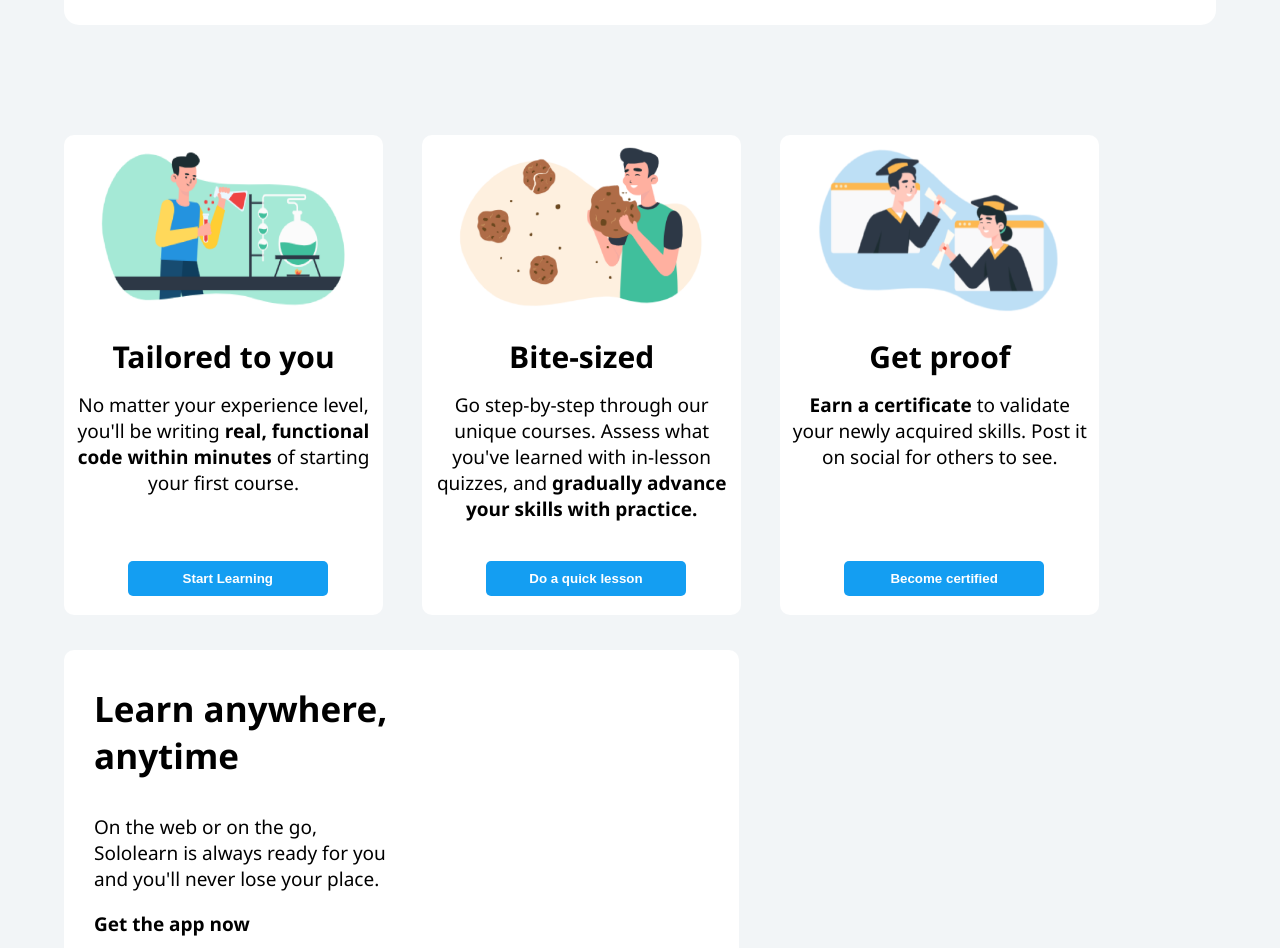
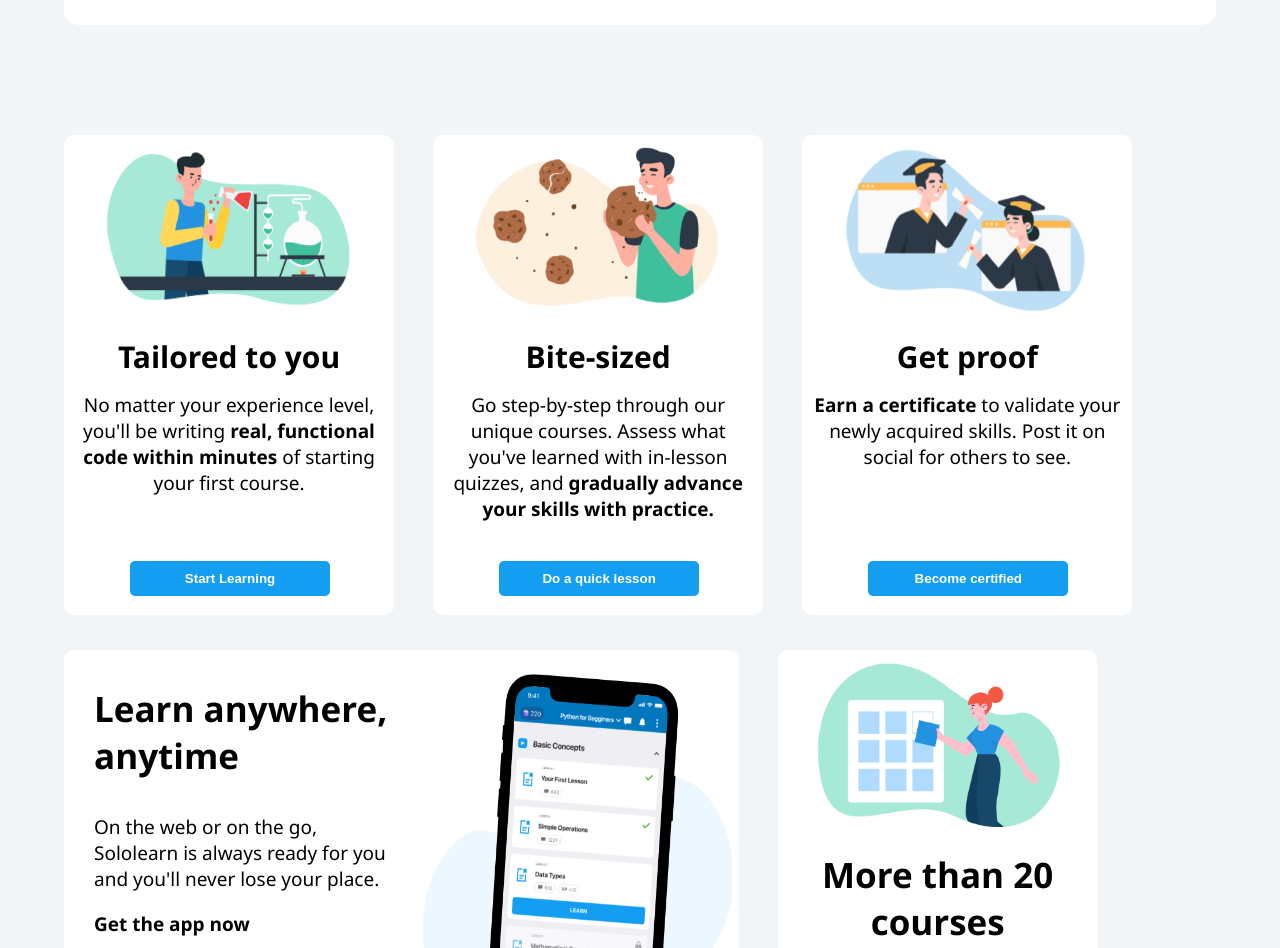
Before and after one commit to MohammedGad23/project-HTML-CSS, a plain HTML site: page index.html in a window 1280 px wide. Shown: the part 960-1908 px from the top of the page. Drawn offline with Linux system fonts and the light colour scheme.

Commit message:
Update stylehome.css

```diff
--- a/stylehome.css
+++ b/stylehome.css
@@ -128,10 +128,10 @@ a{
 }
 .home-solo div, .LearnAnyway div{
     position: relative;
-   /* float: left;*/
+    float: left;
     background-color: white;
     border-radius: 10px;
-    width: 299px;
+    width: 310px;
     padding: 10px;
     font-size: 19px;
     height: 460px;
```
